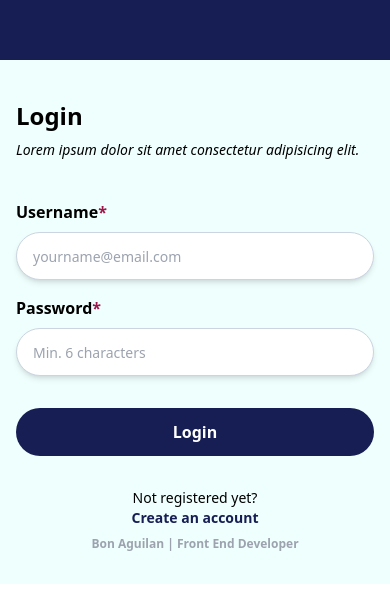
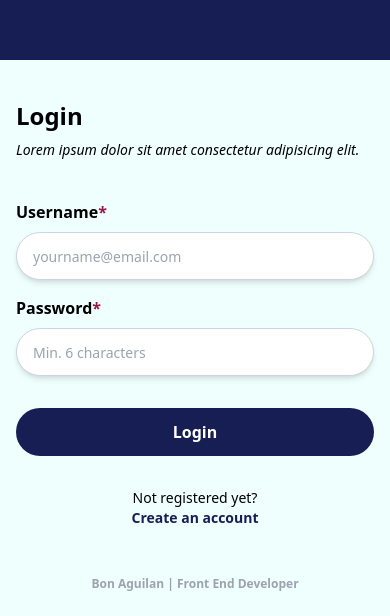
Before and after one commit to aguilanbon/mern-app, a React (Create React App) app: page / in a window 390 px wide. Shown: the part 260-876 px from the top of the page. Before the commit the page ends 844 px from the top, so only its background shows below. Built offline with nearby package versions, Linux system fonts and the light colour scheme.

Commit message:
add margin for footer on smaller screen

```diff
--- a/src/pages/Login/Login.jsx
+++ b/src/pages/Login/Login.jsx
@@ -32,7 +32,7 @@ function Login() {
                             <a href="/" className='text-sm md:ml-2 font-semibold text-primary hover:underline'>Create an account</a>
                         </div>
                     </div>
-                    <div className='flex'>
+                    <div className='flex md:mt-0 mt-10'>
                         <Footer />
                     </div>
                 </div>
```
